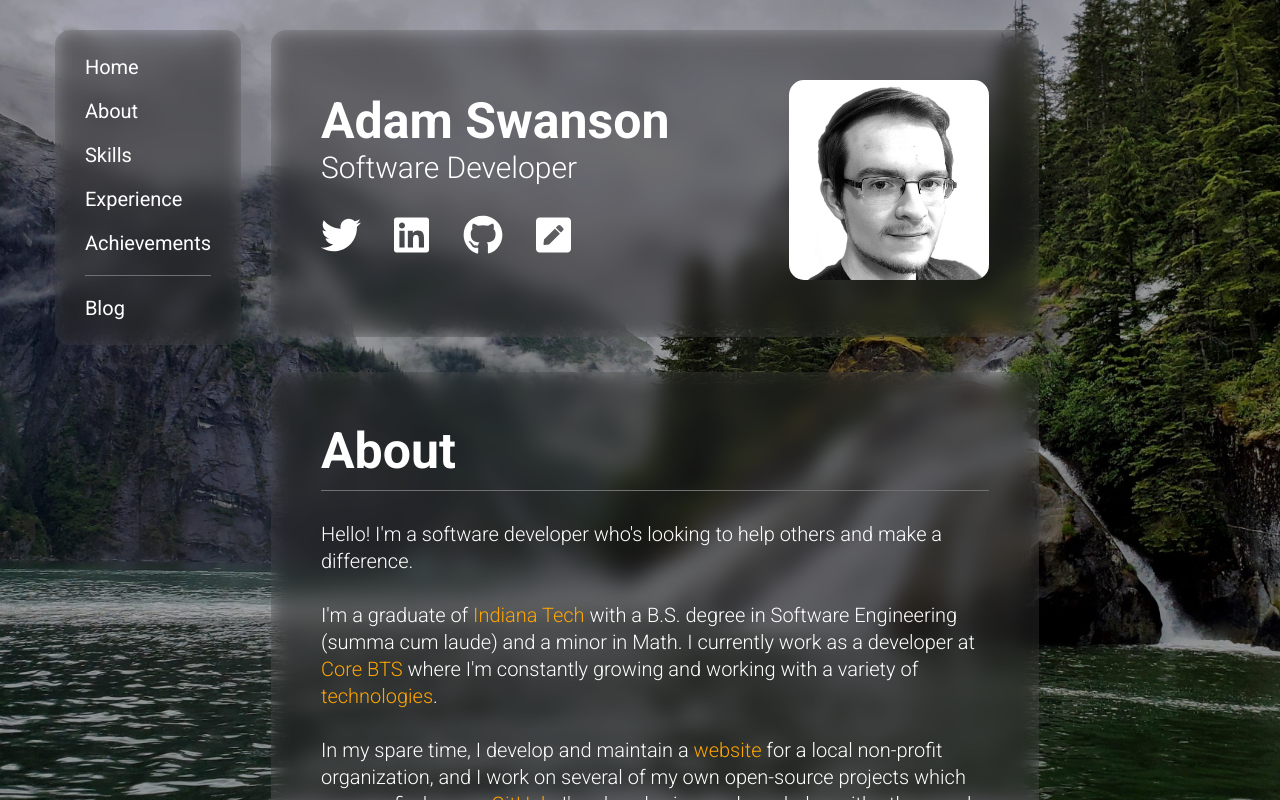
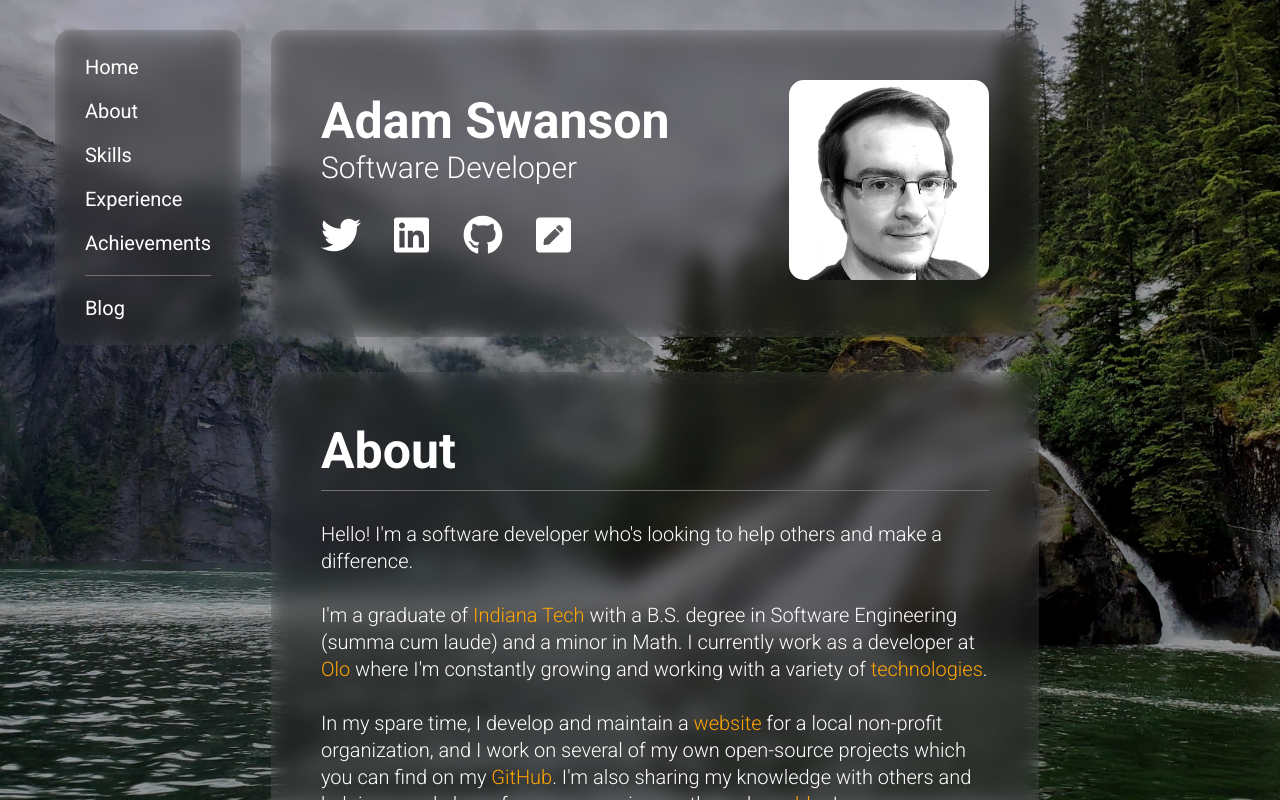
Before and after one commit to theaswanson/personal-site, an Angular app in the folder adam-swanson-site/: page / in a window 1280 px wide. Shown: the top 800 px of the page. Built offline with nearby package versions, Linux system fonts and the light colour scheme.

Commit message:
feat: update About section with Olo

```diff
--- a/adam-swanson-site/src/app/home/about/about.component.html
+++ b/adam-swanson-site/src/app/home/about/about.component.html
@@ -10,7 +10,7 @@
       <br><br>
       I'm a graduate of <a href="https://www.indianatech.edu/" target="_blank">Indiana Tech</a> with a B.S. degree in Software Engineering (summa cum laude) and a minor in
       Math. I currently
-      work as a developer at <a href="https://corebts.com" target="_blank">Core BTS</a> where I'm constantly growing
+      work as a developer at <a href="https://www.olo.com/" target="_blank">Olo</a> where I'm constantly growing
       and working with a variety of <a (click)="navigate('skills')">technologies</a>.
       <br><br>
       In my spare time, I develop and maintain a <a href="https://illianaantiquepower.com" target="_blank">website</a>
```
